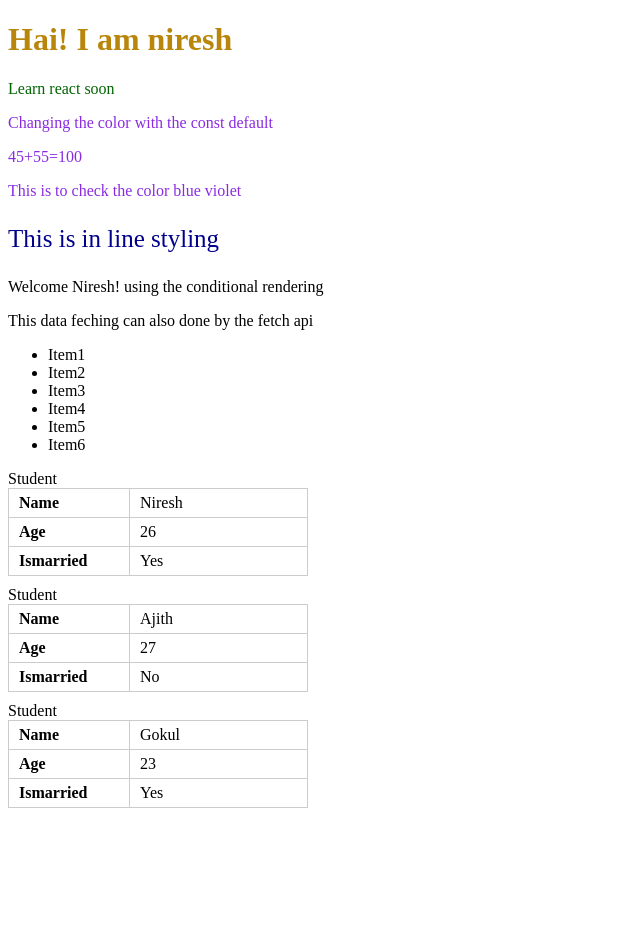
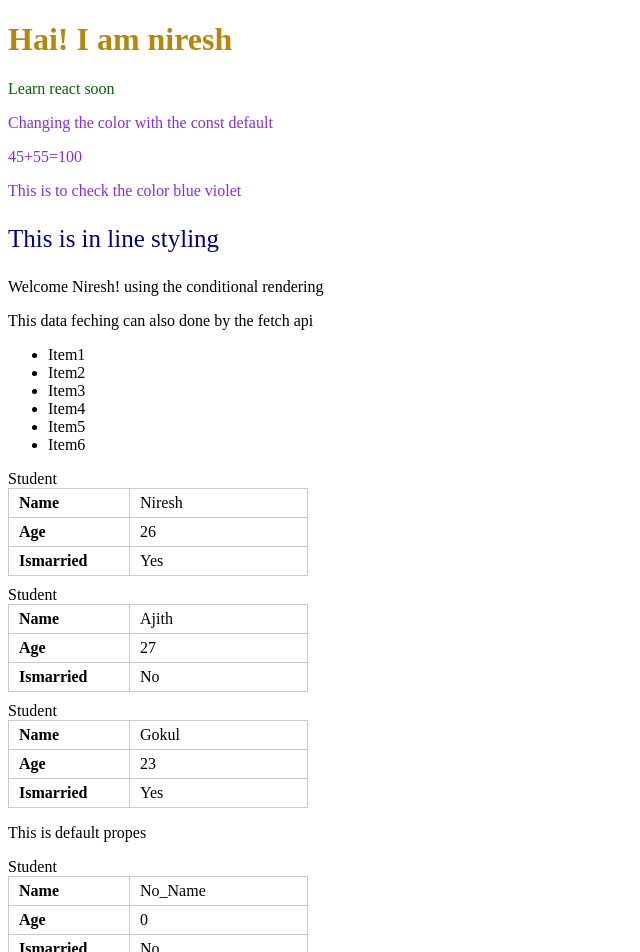
Before and after one commit to ANireshkumar/test, a React (Vite) app in the folder vite-project/: page / in a window 1280 px wide. Shown: the top 952 px of the page, without its empty margins (0-640 px from the left). Before the commit the page ends 818 px from the top, so only its background shows below. Built offline with nearby package versions, Linux system fonts and the light colour scheme.

Commit message:
Default props understanding

```diff
--- a/vite-project/src/App.jsx
+++ b/vite-project/src/App.jsx
@@ -17,6 +17,8 @@ function App() {
 <Student name="Niresh" age={26} isMarried ={true}/>
 <Student name="Ajith" age={27} isMarried ={false}/>
 <Student name="Gokul" age={23} isMarried ={true}/>
+<p>This is default propes</p>
+<Student />
 
     </>
   );
--- a/vite-project/src/Components/Student.jsx
+++ b/vite-project/src/Components/Student.jsx
@@ -28,3 +28,11 @@ Student.propTypes = {
     age:propTypes.number,
     isMarried:propTypes.bool,
 }
+
+Student.defaultProps = {
+    name: "No_Name",
+    age: 0,
+    isMarried: false,
+};
+
+export default Student;
```
